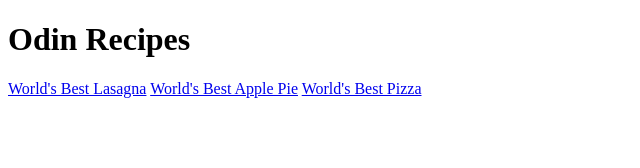
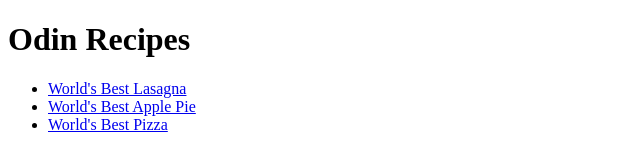
Before and after one commit to lpmunoz99/odin-recipes, a plain HTML site: page index.html in a window 1280 px wide. Shown: the whole page, without its empty margins (0-640 px from the left). Drawn offline with Linux system fonts and the light colour scheme.

Commit message:
Modified links in index as a unordered list
In order to have a better presentation i listed the options as a list

```diff
--- a/index.html
+++ b/index.html
@@ -7,9 +7,10 @@
 
     <body>
         <h1>Odin Recipes</h1>
-
-        <a href="./recipes/lasagna.html">World's Best Lasagna</a>
-        <a href="./recipes/lasagna.html">World's Best Apple Pie</a>
-        <a href="./recipes/lasagna.html">World's Best Pizza</a>
+        <ul>
+            <li><a href="./recipes/lasagna.html">World's Best Lasagna</a></li>
+            <li><a href="./recipes/lasagna.html">World's Best Apple Pie</a></li>
+            <li><a href="./recipes/lasagna.html">World's Best Pizza</a></li>
+        </ul>
     </body>
 </html>
```
